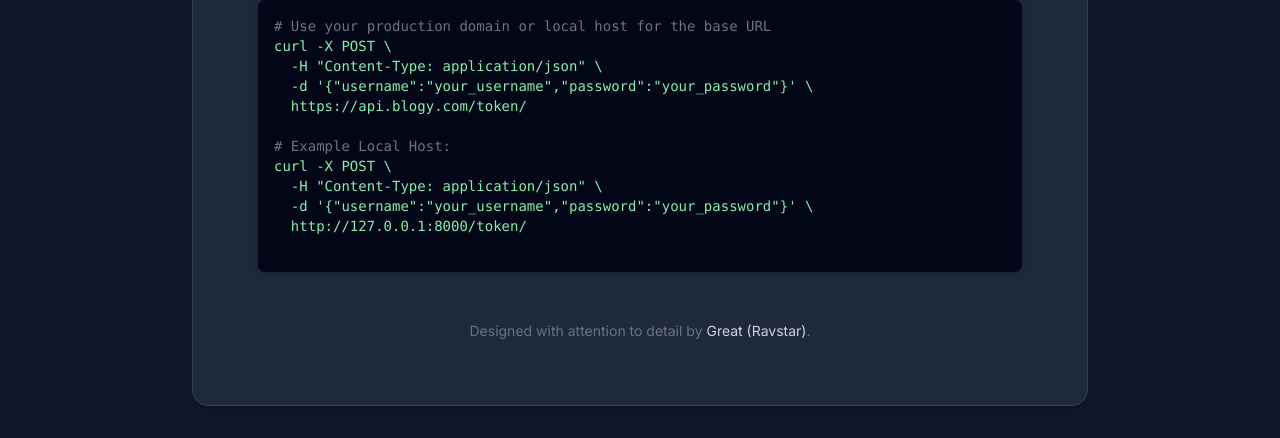
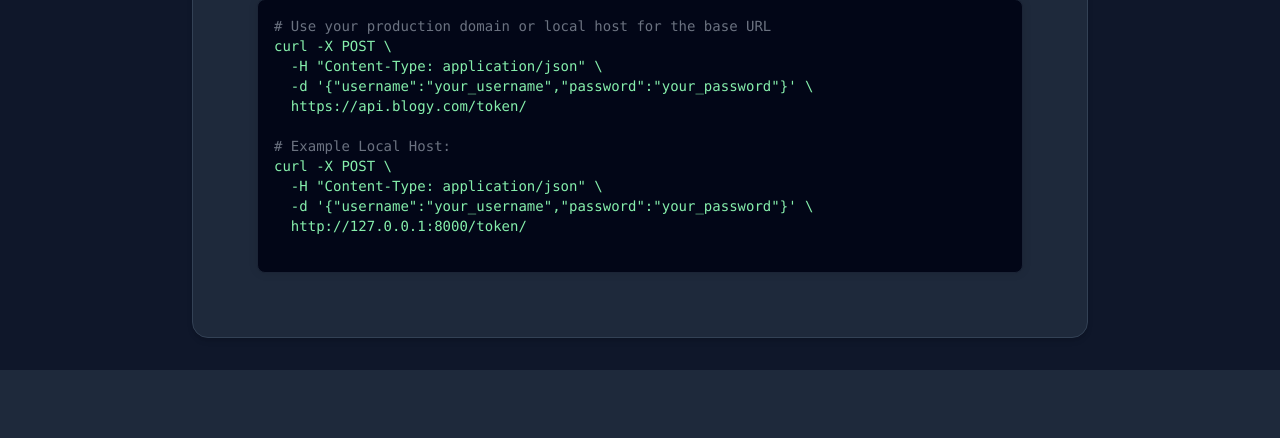
Before and after one commit to Gr8-blip/blog-rest-backend, a Django app: page / in a window 1280 px wide. Shown: the part 1376-1814 px from the top of the page. After the commit the page ends 1746 px from the top, so only its background shows below. Run offline with Django 5.2, Linux system fonts and the light colour scheme; some libraries are stand-ins or nearby versions.

Commit message:
Update index.html for improved styling and layout consistency

```diff
--- a/blogapp/templates/blogapp/index.html
+++ b/blogapp/templates/blogapp/index.html
@@ -3,7 +3,7 @@
 <head>
   <meta charset="UTF-8">
   <meta name="viewport" content="width=device-width, initial-scale=1.0">
-  <title>Blogy API Docs (Dark Mode)</title>
+  <title>Blogy API Docs</title>
   <script src="https://cdn.tailwindcss.com"></script>
   <link href="https://fonts.googleapis.com/css2?family=Inter:wght@400;500;600;700;800&display=swap" rel="stylesheet">
 
@@ -209,10 +209,6 @@ curl -X POST \
   http://127.0.0.1:8000/token/
       </pre>
     </div>
-
-    <p class="mt-12 text-sm font-light text-gray-500 text-center">
-      Designed with attention to detail by <strong class="text-gray-300">Great (Ravstar)</strong>.
-    </p>
   </div>
 
   </body>
```
